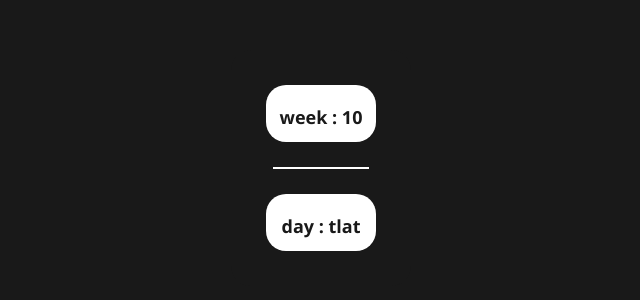
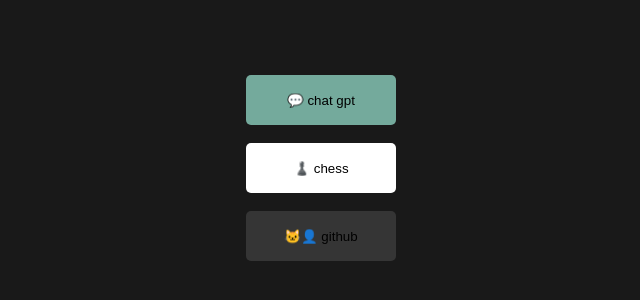
Before and after one commit to mr-pofa/mr-pofa.github.io, a plain HTML site: page index.html in a window 1280 px wide. Shown: the part 232-532 px from the top of the page, without its empty margins (319-959 px from the left). Drawn offline with Linux system fonts and the light colour scheme.

Commit message:
Update index.html

```diff
--- a/index.html
+++ b/index.html
@@ -1,110 +1,31 @@
+
 <!DOCTYPE html>
-<html lang="ar">
+<html>
 <head>
-  <meta charset="UTF-8">
-  <meta name="viewport" content="width=device-width, initial-scale=1.0">
-  <title>فئة الأسبوع</title>
-  <!-- تنسيق الألوان والخطوط -->
-  <style>
-    body {
+    <meta name="viewport" content="width=device-width"/>
+    <meta charSet="utf-8"/>
+    <title>زر للعب الشطرنج</title>
+    <style>
+        body {
+            background-color: #191919; /* تعيين لون الخلفية للصفحة */
+            display: flex;
+            flex-direction: column; /* ترتيب العناصر عمودياً */
+            justify-content: center; /* محاذاة العناصر في الوسط أفقياً */
+            align-items: center; /* محاذاة العناصر في الوسط رأسياً */
+            height: 100vh; /* تعيين ارتفاع الصفحة بنسبة للشاشة بأكملها */
+            margin: 0; /* إزالة الهوامش */
 
-      font-family: 'Segoe UI', Tahoma, Geneva, Verdana, sans-serif;
-      background: #191919 ;
-      margin: 0;
-      display: flex;
-      justify-content: center;
-      align-items: center;
-      height: 100vh;
-    }
 
-    .container {
-      background-color: #191919 ;
-      padding: 30px;
-      border-radius: 20px;
+        }
+/* width and height height: 60px; */
 
-      text-align: center;
-    }
-
-    .day-week {
-      display: flex;
-      flex-direction: column;
-      align-items: center;
-    }
-
-    .item {
-      background-color: #ffffff;
-      border-radius: 20px;
-      padding: 5px;
-      margin: 5px;
-      width: 100px;
-
-      transition: transform 0.3s ease;
-      cursor: pointer;
-    }
-
-    .item:hover {
-      transform: scale(1.05);
-
-    }
-
-    h2 {
-      color :#191919;
-      font-size: 18px;
-      margin-bottom: 8px;
-    }
-
-    p {
-      color: #ffffff;
-      font-size: 15px;
-      margin: 0;
-    }
-
-    hr {
-      border: none;
-      height: 2px;
-      background-color: #ffffff;
-      width: 80%;
-      margin: 20px auto;
-    }
-  </style>
+    </style>
 </head>
 <body>
-  <div class="container">
-    <div class="day-week">
-      <!-- عرض فئة الأسبوع -->
-      <div class="item" id="week"></div>
-      <hr>
-      <!-- عرض اسم اليوم -->
-      <div class="item" id="day"></div>
-    </div>
-  </div>
-
-  <script>
-    // يحسب فئة الأسبوع الحالي
-    function getCurrentWeek() {
-      var now = new Date();
-      var startOfYear = new Date(now.getFullYear(), 0, 0);
-      var diff = now - startOfYear;
-      var oneWeek = 604800000; // عدد الثواني في أسبوع واحد
-      var weekNumber = Math.floor(diff / oneWeek);
-      return weekNumber;
-    }
-
-    // يعرض اسم اليوم الحالي
-    function getCurrentDayName() {
-      var days = ["l7d", "tnin", "tlat", "larb3", "l5mis", "jom3a", "sbt"];
-      var now = new Date();
-      var dayIndex = now.getDay();
-      return days[dayIndex];
-    }
-
-    // يعرض فئة الأسبوع واسم اليوم عند تحميل الصفحة
-    window.onload = function() {
-      var weekNumber = getCurrentWeek();
-      var dayName = getCurrentDayName();
-      document.getElementById("week").innerHTML = "<h2>week : " + weekNumber + "</h2>";
-      document.getElementById("day").innerHTML = "<h2>day : " + dayName + "</h2>";
-    };
-  </script>
+    <a href="https://www.chess.com/home"  target="_blank" rel="noopener noreferrer"><button style="width: 150px ;height: 50px;padding: 15px 20px;background-color: #74AA9C	;color: #000;border: none;border-radius: 5px;cursor: pointer;">💬 chat gpt</button></a>
+    <br>
+    <a href="https://www.d.com/home" target="_blank" rel="noopener noreferrer"><button style="width: 150px ;height: 50px;padding: 15px 20px;background-color:#ffffff;color: #000;border: none;border-radius: 5px;cursor: pointer;">♟️ chess</button></a>
+    <br>
+    <a href="https://www.d.com/home" target="_blank" rel="noopener noreferrer"><button style="width: 150px ;height: 50px;padding: 15px 20px;background-color:#353535;color: #000;border: none;border-radius: 5px;cursor: pointer;">🐱‍👤 github</button></a>
 </body>
 </html>
```
